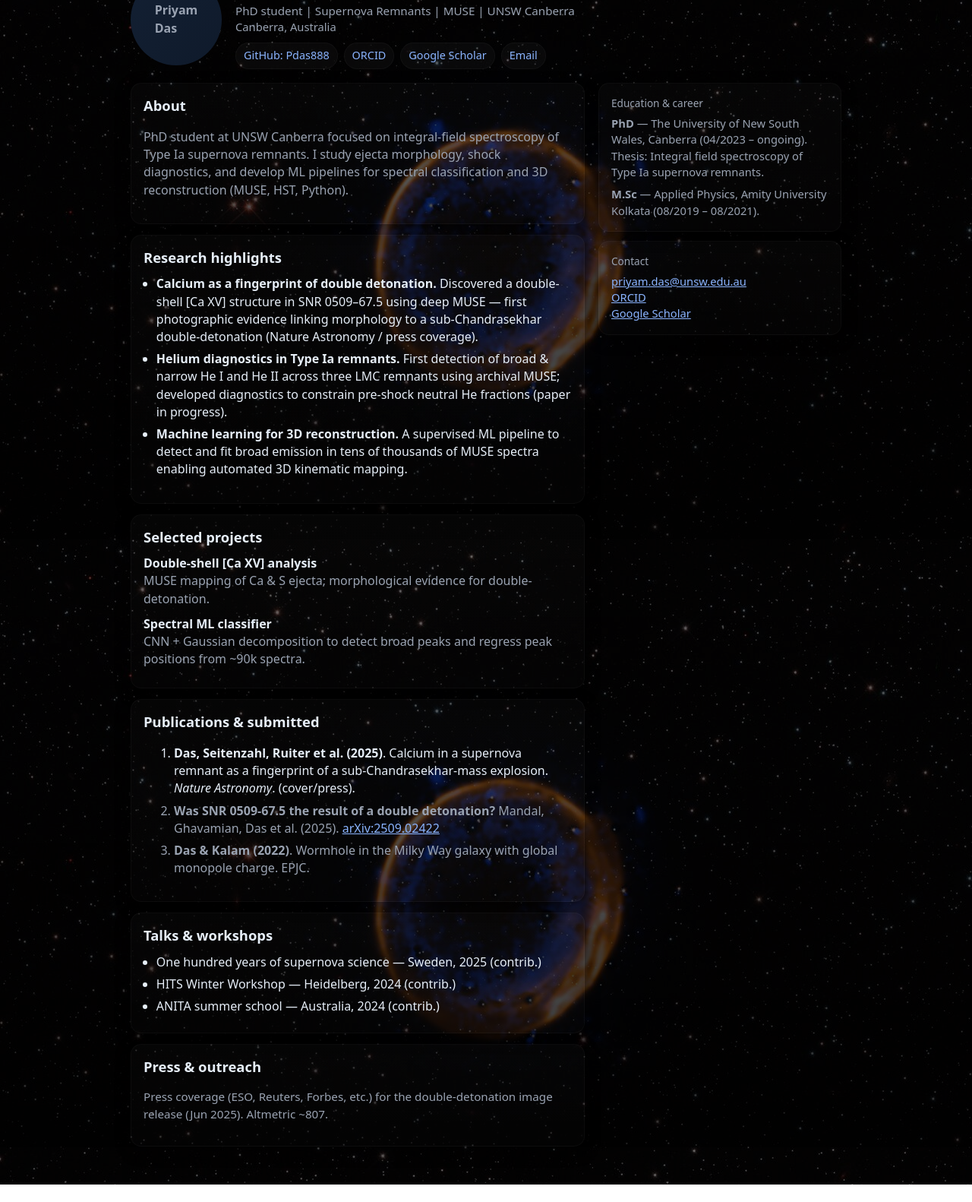
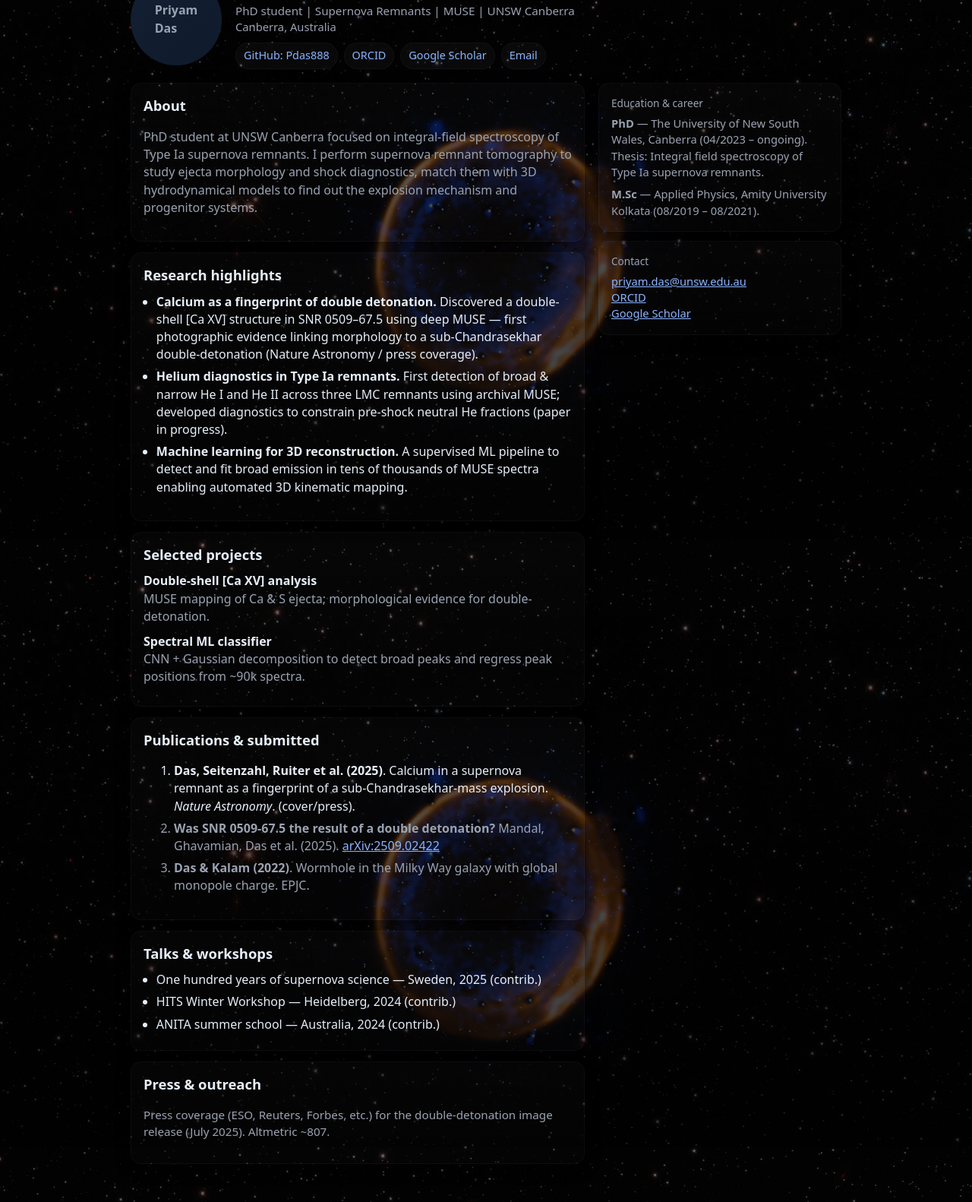
Before and after one commit to Pdas888/pdas888.github.io, a plain HTML site: page index.html in a window 1280 px wide. Shown: the part 90-1672 px from the top of the page at 76% size. Before the commit the page ends 1649 px from the top, so only its background shows below. Drawn offline with Linux system fonts and the light colour scheme.

Commit message:
Update index.html

```diff
--- a/index.html
+++ b/index.html
@@ -77,7 +77,7 @@
       <div class="main">
         <section class="card">
           <h2>About</h2>
-          <p class="muted">PhD student at UNSW Canberra focused on integral-field spectroscopy of Type Ia supernova remnants. I study ejecta morphology, shock diagnostics, and develop ML pipelines for spectral classification and 3D reconstruction (MUSE, HST, Python).</p>
+          <p class="muted">PhD student at UNSW Canberra focused on integral-field spectroscopy of Type Ia supernova remnants. I perform supernova remnant tomography to study ejecta morphology and shock diagnostics, match them with 3D hydrodynamical models to find out the explosion mechanism and progenitor systems.</p>
         </section>
 
         <section class="card" style="margin-top:14px">
@@ -115,7 +115,7 @@
 
         <section class="card" style="margin-top:14px">
           <h2>Press & outreach</h2>
-          <p class="press muted">Press coverage (ESO, Reuters, Forbes, etc.) for the double-detonation image release (Jun 2025). Altmetric ~807.</p>
+          <p class="press muted">Press coverage (ESO, Reuters, Forbes, etc.) for the double-detonation image release (July 2025). Altmetric ~807.</p>
         </section>
       </div>
 
```
